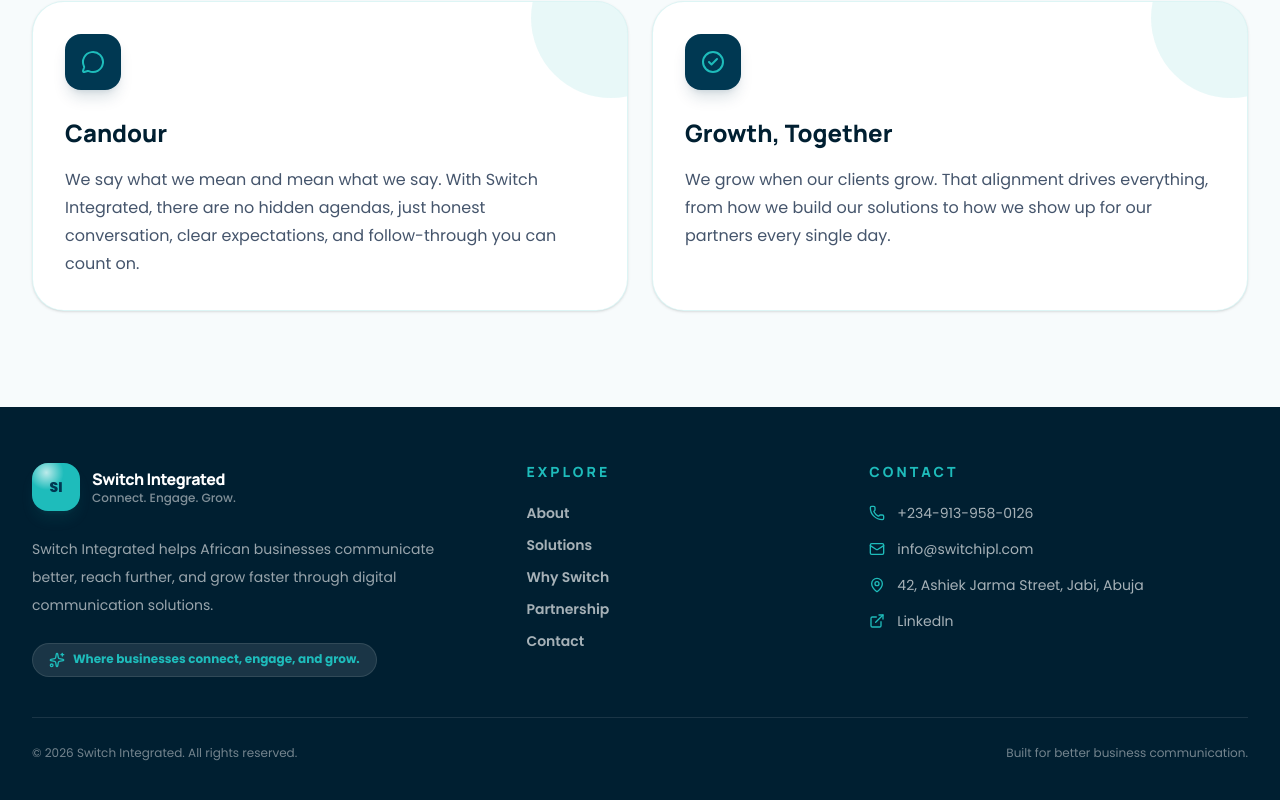
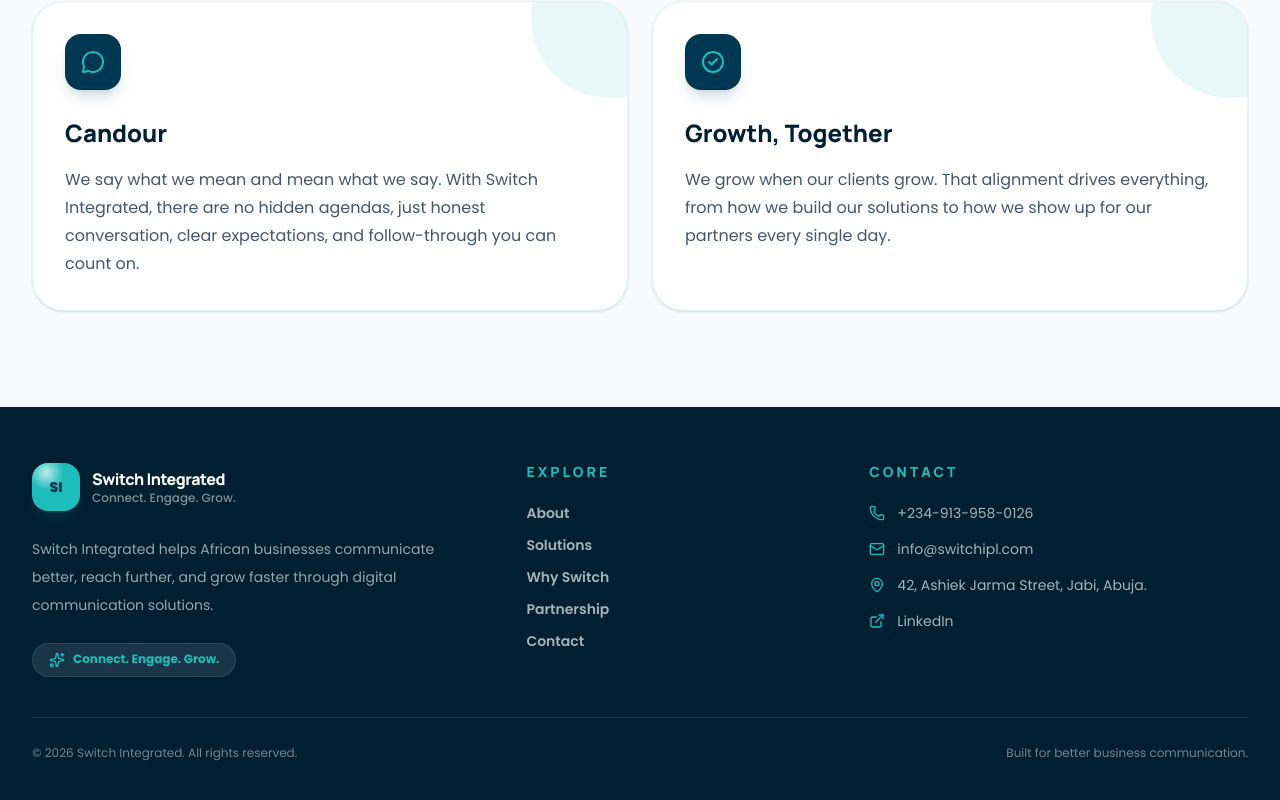
Before and after one commit to switchintegrated/switch-integrated-website, a Next.js app: page /about in a window 1280 px wide. Shown: the part 2648-3448 px from the top of the page. Built offline with nearby package versions, Linux system fonts and the light colour scheme.

Commit message:
Connect website settings to footer and contact CTA

```diff
--- a/app/page.tsx
+++ b/app/page.tsx
@@ -9,7 +9,11 @@
 import { SolutionsSection } from "@/src/components/home/SolutionsSection";
 import { WhySwitchSection } from "@/src/components/home/WhySwitchSection";
 import { client } from "@/sanity/lib/client";
-import { homepageQuery, servicesQuery } from "@/sanity/lib/queries";
+import {
+  homepageQuery,
+  servicesQuery,
+  siteSettingsQuery,
+} from "@/sanity/lib/queries";
 
 export const revalidate = 60;
 
@@ -32,10 +36,21 @@
   order?: number;
 };
 
+type SiteSettings = {
+  siteName?: string;
+  tagline?: string;
+  email?: string;
+  phone?: string;
+  address?: string;
+  linkedin?: string;
+  footerText?: string;
+};
+
 export default async function Home() {
-  const [homepage, services] = await Promise.all([
+  const [homepage, services, siteSettings] = await Promise.all([
     client.fetch<Homepage | null>(homepageQuery),
     client.fetch<Service[]>(servicesQuery),
+    client.fetch<SiteSettings | null>(siteSettingsQuery),
   ]);
 
   return (
@@ -48,8 +63,8 @@
       <AboutPreview />
       <WhySwitchSection />
       <HowWeWorkSection />
-      <ContactCTA />
-      <Footer />
+      <ContactCTA settings={siteSettings} />
+      <Footer settings={siteSettings} />
     </main>
   );
 }
--- a/sanity/lib/queries.ts
+++ b/sanity/lib/queries.ts
@@ -24,3 +24,15 @@
     seo
   }
 `;
+
+export const siteSettingsQuery = groq`
+  *[_type == "siteSettings" && _id == "siteSettings"][0]{
+    siteName,
+    tagline,
+    email,
+    phone,
+    address,
+    linkedin,
+    footerText
+  }
+`;
--- a/src/components/home/ContactCTA.tsx
+++ b/src/components/home/ContactCTA.tsx
@@ -8,7 +8,58 @@
   Sparkles,
 } from "lucide-react";
 
-export function ContactCTA() {
+type SiteSettings = {
+  siteName?: string;
+  tagline?: string;
+  email?: string;
+  phone?: string;
+  address?: string;
+  linkedin?: string;
+  footerText?: string;
+};
+
+const fallbackSettings: Required<SiteSettings> = {
+  siteName: "Switch Integrated",
+  tagline: "Connect. Engage. Grow.",
+  email: "info@switchipl.com",
+  phone: "+234-913-958-0126",
+  address: "42, Ashiek Jarma Street, Jabi, Abuja.",
+  linkedin: "https://linkedin.com/company/switch-integrated",
+  footerText:
+    "Switch Integrated helps African businesses communicate better, reach further, and grow faster through digital communication solutions.",
+};
+
+function phoneHref(phone: string) {
+  return `tel:${phone.replace(/[^\d+]/g, "")}`;
+}
+
+export function ContactCTA({ settings }: { settings?: SiteSettings | null }) {
+  const content = {
+    ...fallbackSettings,
+    ...settings,
+  };
+
+  const contactItems = [
+    {
+      icon: Phone,
+      label: "Phone",
+      value: content.phone,
+      href: phoneHref(content.phone),
+    },
+    {
+      icon: Mail,
+      label: "Email",
+      value: content.email,
+      href: `mailto:${content.email}`,
+    },
+    {
+      icon: MapPin,
+      label: "Office",
+      value: content.address,
+      href: null,
+    },
+  ];
+
   return (
     <section className="relative overflow-hidden bg-[#f4fcfc] px-6 py-24 lg:px-8">
       <div className="absolute inset-0 bg-[radial-gradient(circle_at_15%_20%,rgba(30,188,187,0.18),transparent_32%),radial-gradient(circle_at_85%_80%,rgba(0,56,82,0.14),transparent_34%)]" />
@@ -40,7 +91,7 @@
             </h2>
 
             <p className="mt-6 max-w-2xl text-lg leading-8 text-white/70">
-              Talk to Switch Integrated about messaging, verification, USSD,
+              Talk to {content.siteName} about messaging, verification, USSD,
               digital communication infrastructure, and partnership-led
               solutions for your business.
             </p>
@@ -55,40 +106,20 @@
               </Link>
 
               <a
-                href="mailto:info@switchipl.com"
+                href={`mailto:${content.email}`}
                 className="inline-flex items-center justify-center gap-2 rounded-full border border-white/15 bg-white/10 px-7 py-4 text-sm font-bold text-white transition hover:-translate-y-0.5 hover:bg-white hover:text-brand-primary"
               >
                 <Mail className="h-4 w-4" />
-                info@switchipl.com
+                {content.email}
               </a>
             </div>
           </div>
 
           <div className="grid gap-4">
-            {[
-              {
-                icon: Phone,
-                label: "Phone",
-                value: "+234-913-958-0126",
-              },
-              {
-                icon: Mail,
-                label: "Email",
-                value: "info@switchipl.com",
-              },
-              {
-                icon: MapPin,
-                label: "Office",
-                value: "42, Ashiek Jarma Street, Jabi, Abuja",
-              },
-            ].map((item) => {
+            {contactItems.map((item) => {
               const Icon = item.icon;
 
-              return (
-                <div
-                  key={item.label}
-                  className="group rounded-[1.5rem] border border-white/10 bg-white/10 p-5 backdrop-blur transition hover:bg-white/15"
-                >
+              const inner = (
                 <div className="flex gap-4">
                   <div className="grid h-12 w-12 shrink-0 place-items-center rounded-2xl bg-brand-secondary text-brand-primary">
                     <Icon className="h-5 w-5" />
@@ -103,6 +134,22 @@
                     </p>
                   </div>
                 </div>
+              );
+
+              return item.href ? (
+                <a
+                  key={item.label}
+                  href={item.href}
+                  className="group rounded-[1.5rem] border border-white/10 bg-white/10 p-5 backdrop-blur transition hover:bg-white/15"
+                >
+                  {inner}
+                </a>
+              ) : (
+                <div
+                  key={item.label}
+                  className="group rounded-[1.5rem] border border-white/10 bg-white/10 p-5 backdrop-blur transition hover:bg-white/15"
+                >
+                  {inner}
                 </div>
               );
             })}
@@ -118,7 +165,7 @@
                     Core promise
                   </p>
                   <p className="mt-2 text-sm font-bold leading-6 text-white">
-                    Where businesses connect, engage, and grow.
+                    {content.tagline}
                   </p>
                 </div>
               </div>
--- a/src/components/layout/Footer.tsx
+++ b/src/components/layout/Footer.tsx
@@ -9,7 +9,37 @@
   { label: "Contact", href: "/contact" },
 ];
 
-export function Footer() {
+type SiteSettings = {
+  siteName?: string;
+  tagline?: string;
+  email?: string;
+  phone?: string;
+  address?: string;
+  linkedin?: string;
+  footerText?: string;
+};
+
+const fallbackSettings: Required<SiteSettings> = {
+  siteName: "Switch Integrated",
+  tagline: "Connect. Engage. Grow.",
+  email: "info@switchipl.com",
+  phone: "+234-913-958-0126",
+  address: "42, Ashiek Jarma Street, Jabi, Abuja.",
+  linkedin: "https://linkedin.com/company/switch-integrated",
+  footerText:
+    "Switch Integrated helps African businesses communicate better, reach further, and grow faster through digital communication solutions.",
+};
+
+function phoneHref(phone: string) {
+  return `tel:${phone.replace(/[^\d+]/g, "")}`;
+}
+
+export function Footer({ settings }: { settings?: SiteSettings | null }) {
+  const content = {
+    ...fallbackSettings,
+    ...settings,
+  };
+
   return (
     <footer className="bg-brand-dark px-6 py-14 text-white lg:px-8">
       <div className="mx-auto max-w-7xl">
@@ -23,23 +53,21 @@
 
               <div>
                 <p className="font-heading text-base font-extrabold tracking-[-0.03em] text-white">
-                  Switch Integrated
+                  {content.siteName}
                 </p>
                 <p className="text-xs font-medium text-white/50">
-                  Connect. Engage. Grow.
+                  {content.tagline}
                 </p>
               </div>
             </Link>
 
             <p className="mt-6 max-w-md text-sm leading-7 text-white/60">
-              Switch Integrated helps African businesses
-              communicate better, reach further, and grow faster through digital
-              communication solutions.
+              {content.footerText}
             </p>
 
             <div className="mt-6 inline-flex items-center gap-2 rounded-full border border-white/10 bg-white/10 px-4 py-2 text-xs font-bold text-brand-secondary">
               <Sparkles className="h-4 w-4" />
-              Where businesses connect, engage, and grow.
+              {content.tagline}
             </div>
           </div>
 
@@ -68,28 +96,28 @@
 
             <div className="mt-5 grid gap-4 text-sm text-white/65">
               <a
-                href="tel:+2349139580126"
+                href={phoneHref(content.phone)}
                 className="flex gap-3 transition hover:text-brand-secondary"
               >
                 <Phone className="mt-0.5 h-4 w-4 shrink-0 text-brand-secondary" />
-                +234-913-958-0126
+                {content.phone}
               </a>
 
               <a
-                href="mailto:info@switchipl.com"
+                href={`mailto:${content.email}`}
                 className="flex gap-3 transition hover:text-brand-secondary"
               >
                 <Mail className="mt-0.5 h-4 w-4 shrink-0 text-brand-secondary" />
-                info@switchipl.com
+                {content.email}
               </a>
 
               <div className="flex gap-3">
                 <MapPin className="mt-0.5 h-4 w-4 shrink-0 text-brand-secondary" />
-                <span>42, Ashiek Jarma Street, Jabi, Abuja</span>
+                <span>{content.address}</span>
               </div>
 
               <a
-                href="https://linkedin.com/company/switch-integrated"
+                href={content.linkedin}
                 target="_blank"
                 rel="noreferrer"
                 className="flex gap-3 transition hover:text-brand-secondary"
@@ -103,8 +131,8 @@
 
         <div className="flex flex-col gap-3 pt-7 text-xs text-white/45 md:flex-row md:items-center md:justify-between">
           <p>
-            © {new Date().getFullYear()} Switch Integrated. All
-            rights reserved.
+            © {new Date().getFullYear()} {content.siteName}. All rights
+            reserved.
           </p>
           <p>Built for better business communication.</p>
         </div>
```
Lines whose indentation alone changed are shown as unchanged.
